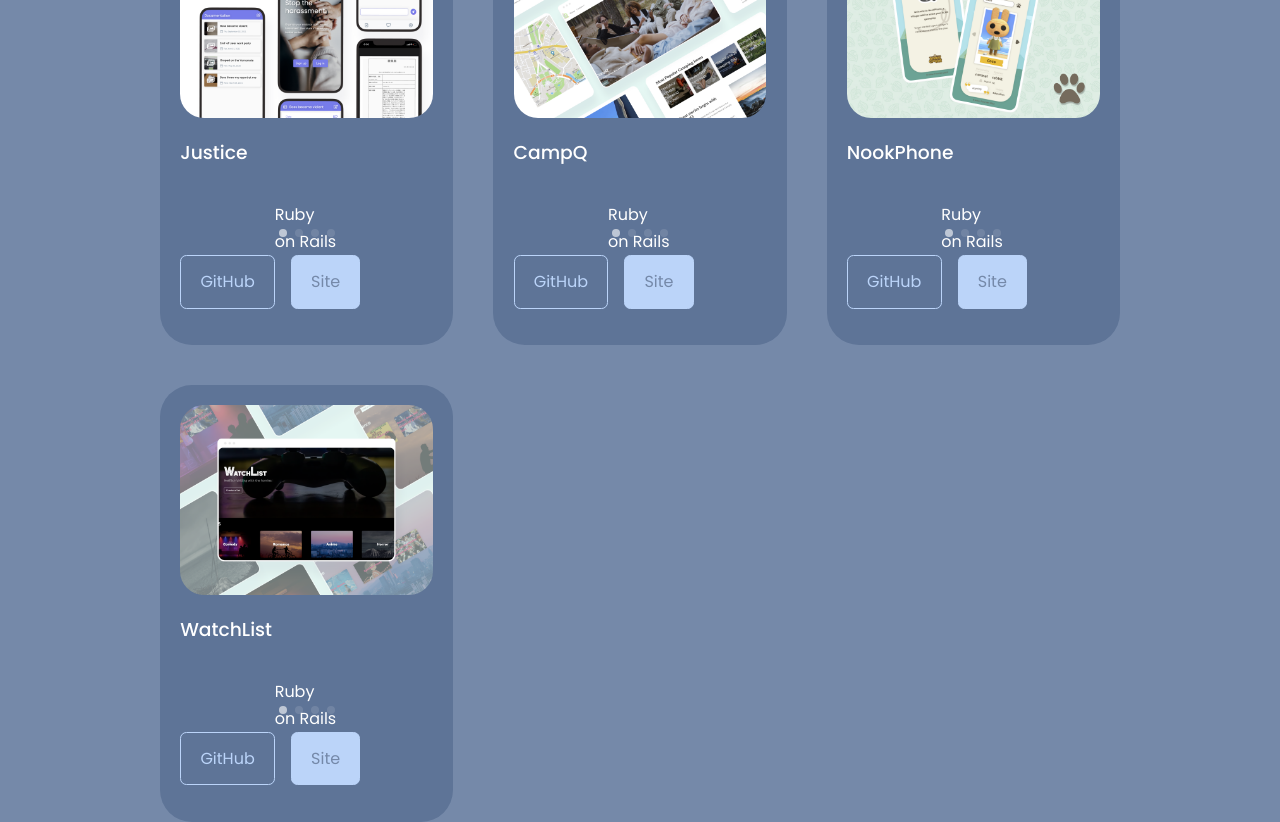
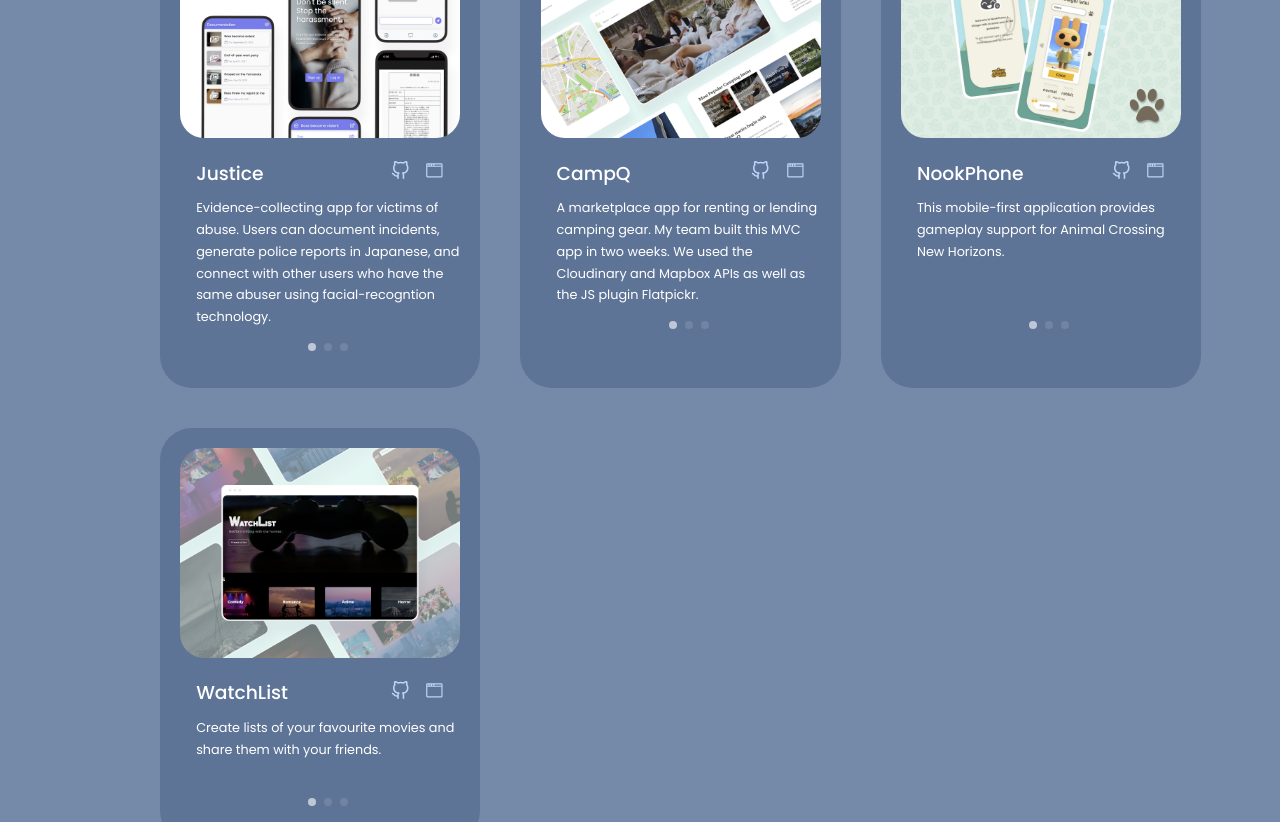
Before and after one commit to AidanFournier/react-portfolio-site, a React (Create React App) app: page / in a window 1280 px wide. Shown: the part 2280-3102 px from the top of the page. Built offline with nearby package versions, Linux system fonts and the light colour scheme.

Commit message:
Restyled card swiper and cta buttons

```diff
--- a/src/components/Portfolio.jsx
+++ b/src/components/Portfolio.jsx
@@ -4,17 +4,20 @@
 import NookPhoneImg from '../assets/NookPhoneMockup.png'
 import WatchListImg from '../assets/WatchListMockup.png'
 
-import { SiRubyonrails } from 'react-icons/si'
-import { AiOutlineHtml5 } from 'react-icons/ai'
-import { IoLogoJavascript } from 'react-icons/io'
+import { DiRor } from 'react-icons/di'
+import { FaHtml5 } from 'react-icons/fa'
+import { FaCss3Alt } from 'react-icons/fa'
+import { FaJsSquare } from 'react-icons/fa'
 import { FaSass } from 'react-icons/fa'
-import { BsFillBootstrapFill } from 'react-icons/bs'
+import { FaBootstrap } from 'react-icons/fa'
 import { SiPostgresql } from 'react-icons/si'
 import { SiRedis } from 'react-icons/si'
 import { SiHeroku } from 'react-icons/si'
 import { SiFigma } from 'react-icons/si'
 import { SiCanva } from 'react-icons/si'
 import { SiReact } from 'react-icons/si'
+import { FiGithub } from 'react-icons/fi'
+import { GoBrowser } from 'react-icons/go'
 
 // import Swiper core and required modules
 import { Pagination } from 'swiper';
@@ -30,10 +33,21 @@
     id: 1,
     image: JusticeImg,
     title: 'Justice',
+    stack: [
+      <p>The tech stack:</p>,
+      <span><DiRor /></span>,
+      <span><FaJsSquare /></span>,
+      <span><FaHtml5 /></span>,
+      <span><FaCss3Alt /></span>,
+      <span><FaSass /></span>,
+      <span><SiPostgresql /></span>,
+      <span><SiRedis /></span>,
+      <span><SiHeroku /></span>,
+      <span><SiFigma /></span>
+    ],
     github: "https://github.com/AidanFournier/justice",
     site: "https://www.wearejustice.life/",
     content: {
-      stack: 'Ruby on Rails',
       description: 'Evidence-collecting app for victims of abuse. Users can document incidents, generate police reports in Japanese, and connect with other users who have the same abuser using facial-recogntion technology.',
       role: 'As the lead Front-End Developer for this project, I had to think about how to design the app with mobile-first function in mind. I challenged myself by learning how to use Stimulus.js and create wireframes on Figma.'
     }
@@ -42,10 +56,22 @@
     id: 2,
     image: CampQImg,
     title: 'CampQ',
+    stack: [
+      <p>The tech stack:</p>,
+      <span><DiRor /></span>,
+      <span><FaJsSquare /></span>,
+      <span><FaHtml5 /></span>,
+      <span><FaCss3Alt /></span>,
+      <span><FaBootstrap /></span>,
+      <span><FaSass /></span>,
+      <span><SiPostgresql /></span>,
+      <span><SiRedis /></span>,
+      <span><SiHeroku /></span>,
+      <span><SiFigma /></span>
+    ],
     github: "https://github.com/AidanFournier/CampQ",
     site: "https://campq.herokuapp.com/",
     content: {
-      stack: 'Ruby on Rails',
       description: 'A marketplace app for renting or lending camping gear. My team built this MVC app in two weeks. We used the Cloudinary and Mapbox APIs as well as the JS plugin Flatpickr.',
       role: 'As the Project Manager, I learned invaluable skills in organizing my team and communicating with them using platforms such as Slack, Trello, and Github.'
     }
@@ -54,22 +80,42 @@
     id: 3,
     image: NookPhoneImg,
     title: 'NookPhone',
+    stack: [
+      <p>The tech stack:</p>,
+      <span><SiReact /></span>,
+      <span><FaJsSquare /></span>,
+      <span><FaHtml5 /></span>,
+      <span><FaCss3Alt /></span>,
+      <span><FaSass /></span>,
+      <span><SiFigma /></span>,
+      <span><SiCanva /></span>
+    ],
     github: "https://github.com/AidanFournier/acnh-nook-phone",
     site: "https://acnh-nookphone.com/",
     content: {
-      stack: 'React',
       description: 'This mobile-first application provides gameplay support for Animal Crossing New Horizons.',
-      role: 'This is my first independent project built with React.js. Along with using hooks for State and Effect, I challenged myself by using a library called Axios to support the API calls in the app.'
-    }
+      role: 'This is my first independent project built with React.js. Along with using hooks for State and Effect, I challenged myself by using Axios to support the API calls in the app.'
+    },
   },
   {
     id: 4,
     image: WatchListImg,
     title: 'WatchList',
+    stack: [
+      <p>The tech stack:</p>,
+      <span><DiRor /></span>,
+      <span><FaJsSquare /></span>,
+      <span><FaHtml5 /></span>,
+      <span><FaCss3Alt /></span>,
+      <span><FaBootstrap /></span>,
+      <span><FaSass /></span>,
+      <span><SiPostgresql /></span>,
+      <span><SiHeroku /></span>,
+      <span><SiFigma /></span>
+    ],
     github: "https://github.com/AidanFournier/justice",
     site: "https://www.wearejustice.life/",
     content: {
-      stack: 'Ruby on Rails',
       description: 'Create lists of your favourite movies and share them with your friends.',
       role: 'This project taught me how to host my site on Heroku and host images on Cloudinary.'
     }
@@ -84,34 +130,39 @@
 
       <div className="container portfolio__container">
         {
-          data.map(({id, image, title, github, site}) => {
+          data.map(({id, image, title, github, site, content, stack}) => {
             return (
               <article key={id} className="portfolio__item">
                 <div className="portfolio__item-image">
                   <img src={image} alt={title} />
                 </div>
-                <h3>{title}</h3>
+                <div className="title__container">
+                  <h3>{title}</h3>
+                <div className="portfolio__item-cta">
+                  <h3><a href={github} target="_blank" rel="noreferrer"><FiGithub /></a></h3>
+                  <h3><a href={site} target="_blank" rel="noreferrer"><GoBrowser /></a></h3>
+                </div>
+                </div>
 
                 <Swiper
                   pagination={{ clickable: true }}
                   modules={[Pagination]}
                   spaceBetween={50}
-                  className="footer__swiper mySwiper">
+                  className="portfolio__swiper mySwiper">
                 {
-                  data.map(({id, content}) => {
-                    return (
-                      <SwiperSlide id={id}>
-                        <p>{content.stack}</p>
-                      </SwiperSlide>
-                    )
-                  })
+                  <div>
+                    <SwiperSlide id={id}>
+                      <p>{content.description}</p>
+                    </SwiperSlide>
+                    <SwiperSlide id={id}>
+                      <p>{content.role}</p>
+                    </SwiperSlide>
+                    <SwiperSlide id={id}>
+                      <p>{stack}</p>
+                    </SwiperSlide>
+                  </div>
                 }
                 </Swiper>
-
-                <div className="portfolio__item-cta">
-                  <a href={github} className="btn" target="_blank" rel="noreferrer">GitHub</a>
-                  <a href={site} className="btn btn-primary" target="_blank" rel="noreferrer">Site</a>
-                </div>
               </article>
             )
           })
--- a/src/stylesheets/components/footer.scss
+++ b/src/stylesheets/components/footer.scss
@@ -54,10 +54,6 @@
     transition: $transition;
 }
 
-.footer__swiper {
-    width: 4rem;
-}
-
 // Media Queries
 
 // Medium Devices
--- a/src/stylesheets/components/portfolio.scss
+++ b/src/stylesheets/components/portfolio.scss
@@ -14,7 +14,10 @@
         background: $color-primary-variant;
     }
     h3 {
-        margin: 1.2rem 0 2rem;
+        margin: 1.2rem auto 0.5rem 1rem;
+    }
+    span {
+        font-size: 1.2rem;
     }
 }
 
@@ -23,10 +26,20 @@
     overflow: hidden;
 }
 
+.title__container {
+    display: flex;
+}
+
 .portfolio__item-cta {
     display: flex;
-    gap: 1rem;
-    margin-bottom: 1rem;
+    margin: auto 1rem;
+}
+
+.portfolio__swiper {
+    width: 16.5rem;
+    font-size: 0.8rem;
+    padding-bottom: 2.5rem;
+    margin-left: 1rem;
 }
 
 // Media Queries
```
